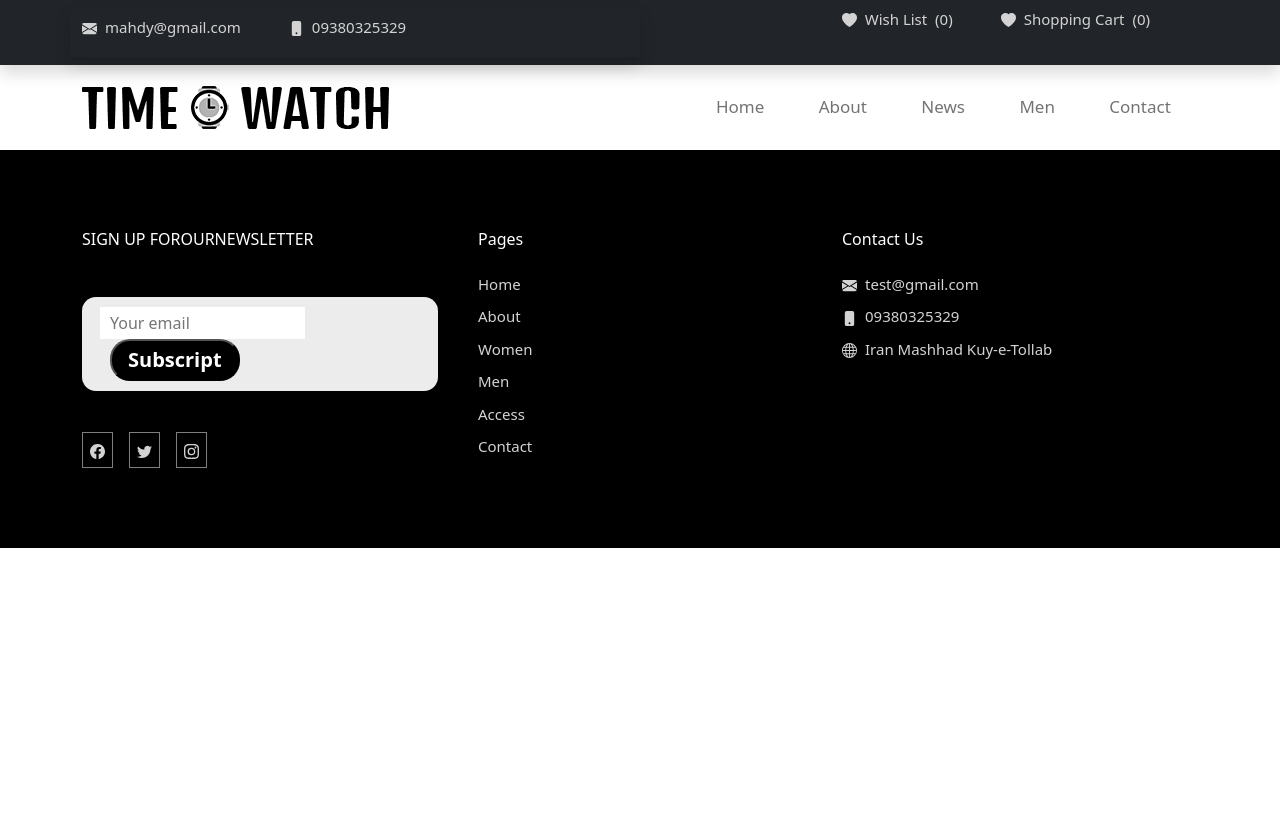
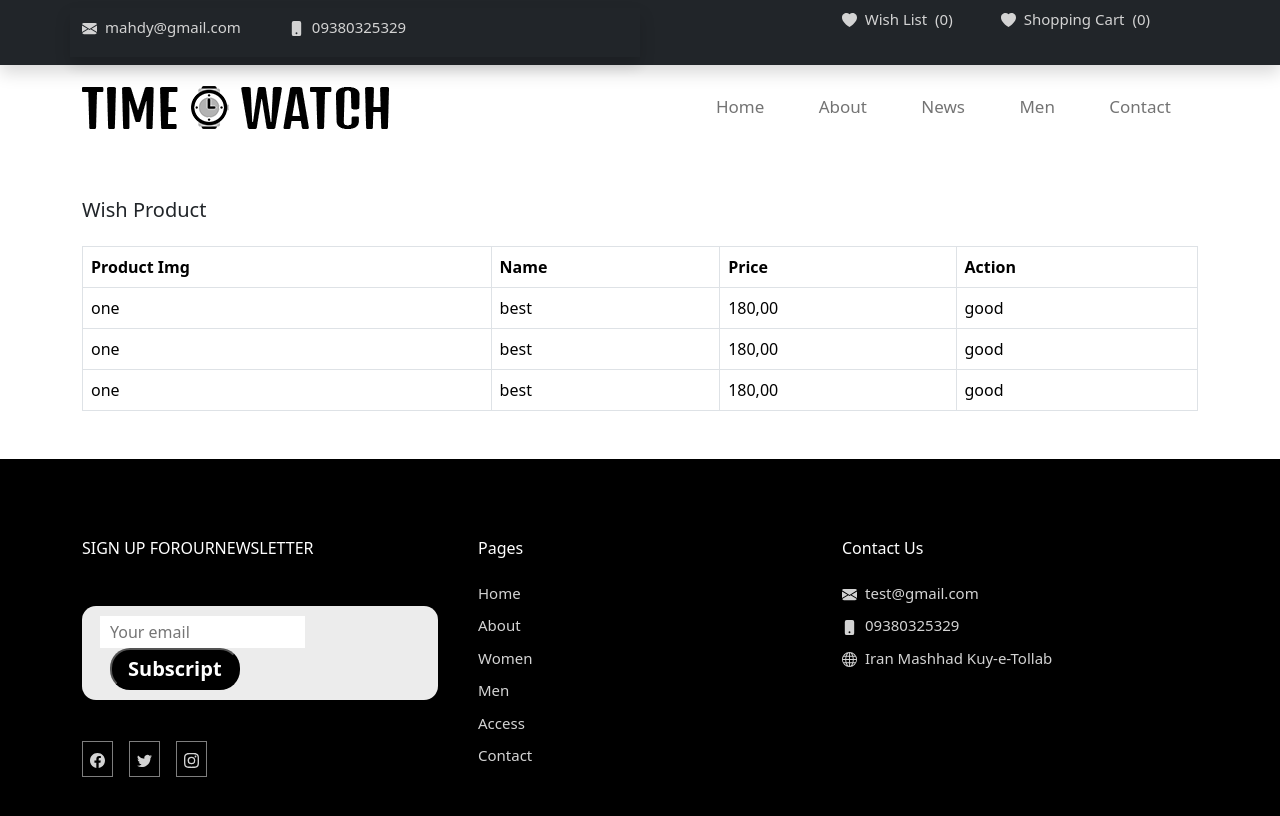
Before and after one commit to MahdyMusave/Watch-Ecommer-Shop, a React (Create React App) app: page /wishList in a window 1280 px wide. Shown: the top 816 px of the page. Built offline with nearby package versions, Linux system fonts and the light colour scheme.

Commit message:
create whishlist coponent

```diff
--- a/src/App.js
+++ b/src/App.js
@@ -1,15 +1,14 @@
+// import { useEffect } from "react";
 import { BrowserRouter as Router, Routes, Route } from "react-router-dom";
 import "bootstrap/dist/css/bootstrap.min.css";
+import "./App.css";
 //home
 import Home from "./page/home";
 import TopHeader from "./cpmponent/topHeader";
 import NavBar from "./cpmponent/navbar";
-// import WishListPage from "./page/wishList";
-// import cartListPage from "./page/cartList";
 import CurrentProductPage from "./page/currentProductPage";
-// import { useState } from "react";
 import Footer from "./cpmponent/footer_box/footer";
-import "./App.css";
+import WishListPage from "./page/wishList";
 
 function App() {
   return (
@@ -19,12 +18,7 @@ function App() {
           <TopHeader /> <NavBar />
           <Routes>
             <Route exact path="/" element={<Home />} />
-            {/* <Route path="/wishList" element={<WishListPage />}></Route> */}
-            {/* <Route
-            path="/shoppingCart"
-            element={<CartListPage qVal={quantity} setqVal={setQuantity} />}
-            ></Route> */}
-            {/* <Route path="/product/:id" element={<CurrentProductPage />}></Route> */}
+            <Route path="/wishList" element={<WishListPage />} />
             <Route path="/product/:id" element={<CurrentProductPage />} />
           </Routes>
           <Footer />
--- a/src/page/currentProductPage.js
+++ b/src/page/currentProductPage.js
@@ -2,7 +2,8 @@ import React from "react";
 import { ButtonGroup, Card, Container } from "react-bootstrap";
 import ReactStars from "react-rating-stars-component";
 import * as Icon from "react-bootstrap-icons";
-const CurrentProductPage = () => {
+const CurrentProductPage = (props) => {
+  // return console.log(props);
   const priceOld = {
     textDecorationLine: "line-through",
     color: "#faaaa",
--- /dev/null
+++ b/src/page/wishList.js
@@ -0,0 +1,49 @@
+import React from "react";
+import { Container, Table } from "react-bootstrap";
+import { UseSelector,useDispatch } from "react-redux";
+
+const WishListPage = () => {
+  return (
+    <>
+      <div className="wishList mb-5 mt-5">
+        <Container>
+          <h5 className="text-left mb-4">Wish Product</h5>
+          <div className="col-12 wishShow">
+            <Table bordered hover responsive="sm">
+              <thead>
+                <tr>
+                  <th>Product Img</th>
+                  <th>Name</th>
+                  <th>Price</th>
+                  <th>Action</th>
+                </tr>
+              </thead>
+              <tbody>
+                <tr>
+                  <td>one</td>
+                  <td>best</td>
+                  <td>180,00</td>
+                  <td>good</td>
+                </tr>
+                <tr>
+                  <td>one</td>
+                  <td>best</td>
+                  <td>180,00</td>
+                  <td>good</td>
+                </tr>
+                <tr>
+                  <td>one</td>
+                  <td>best</td>
+                  <td>180,00</td>
+                  <td>good</td>
+                </tr>
+              </tbody>
+            </Table>
+          </div>
+        </Container>
+      </div>
+    </>
+  );
+};
+
+export default WishListPage;
```
